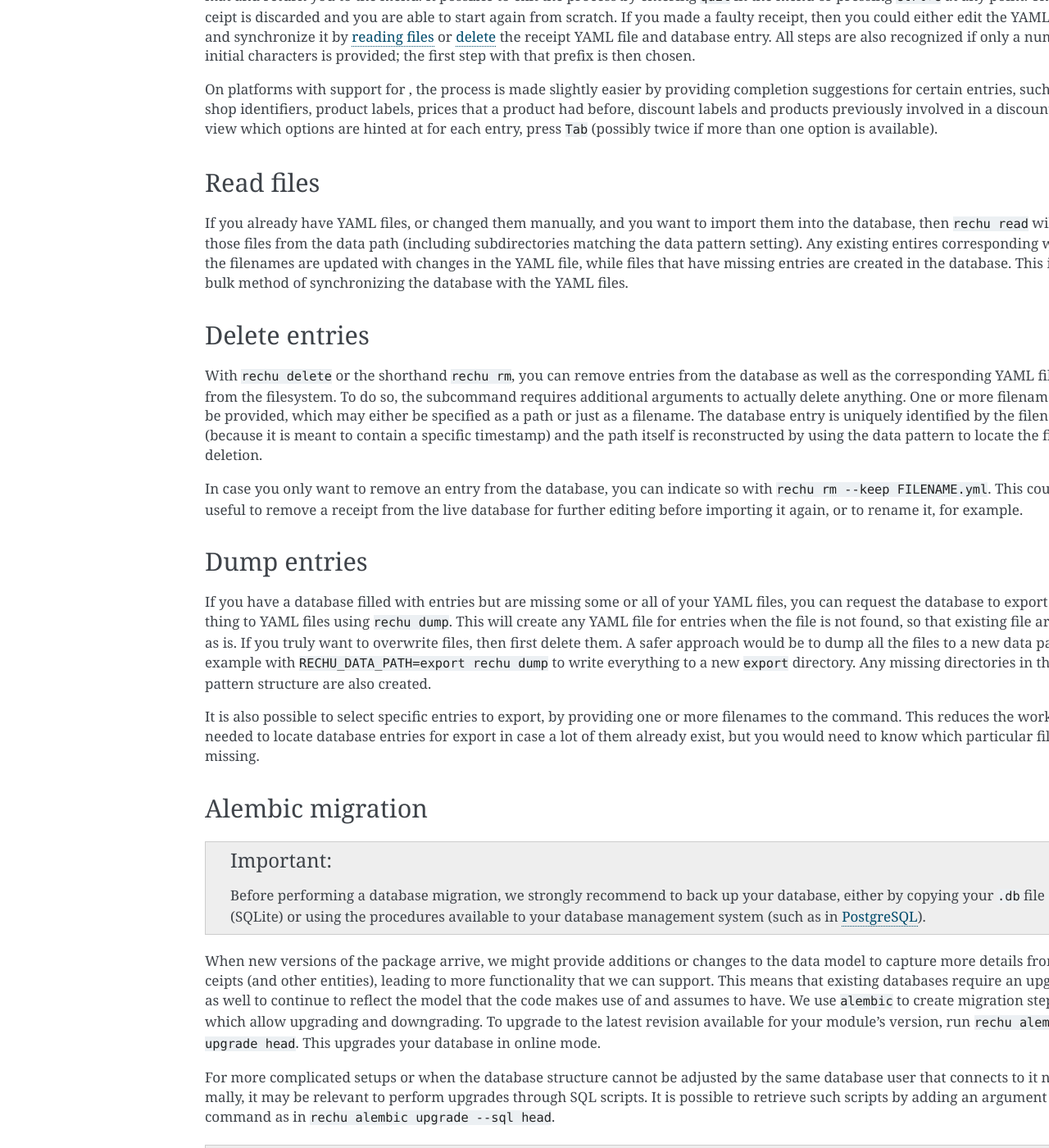
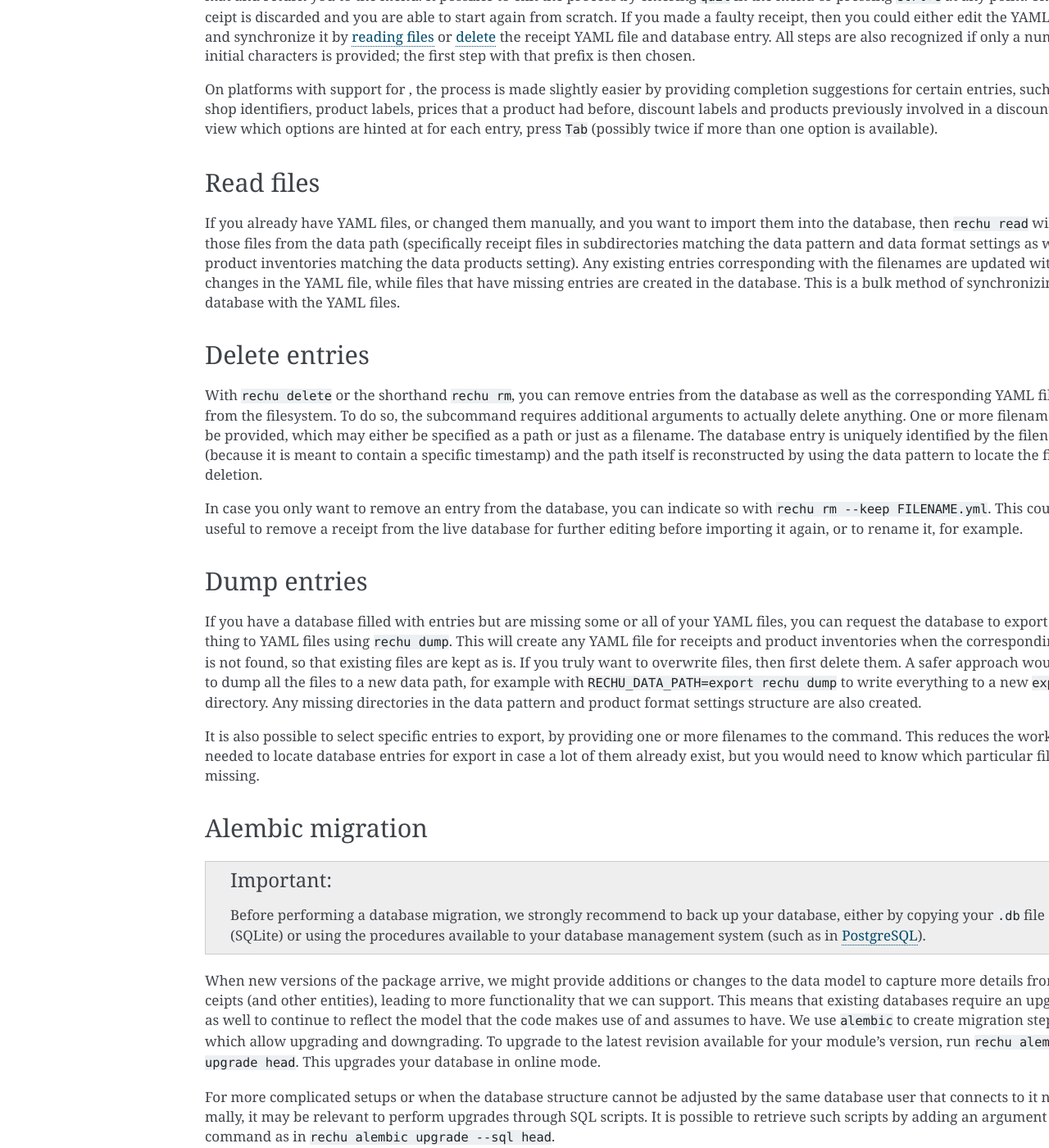
Before and after one commit to lhelwerd/rechu, a Sphinx documentation site: the page built from docs/source/commands.md, in a window 1280 px wide and 1400 px high, scrolled down 1303 px. Shown: the whole window at 82% size. Built offline with Sphinx 7.4.7, drawn with Linux system fonts in a browser that asks for light colours; pages that are not in the unit, such as notebooks, are missing from menus.

Commit message:
Update CHANGELOG.md, README.md and documentation

```diff
--- a/docs/source/commands.md
+++ b/docs/source/commands.md
@@ -91,11 +91,12 @@ than one option is available).
 
 If you already have YAML files, or changed them manually, and you want to
 import them into the database, then `rechu read` will read those files from the
-data path (including subdirectories matching the data pattern setting). Any
-existing entires corresponding with the filenames are updated with changes in
-the YAML file, while files that have missing entries are created in the
-database. This is a bulk method of synchronizing the database with the YAML
-files.
+data path (specifically receipt files in subdirectories matching the data
+pattern and data format settings as well as product inventories matching the
+data products setting). Any existing entries corresponding with the filenames
+are updated with changes in the YAML file, while files that have missing
+entries are created in the database. This is a bulk method of synchronizing the
+database with the YAML files.
 
 (delete)=
 ## Delete entries
@@ -119,12 +120,13 @@ rename it, for example.
 
 If you have a database filled with entries but are missing some or all of your
 YAML files, you can request the database to export everything to YAML files
-using `rechu dump`. This will create any YAML file for entries when the file is
-not found, so that existing file are kept as is. If you truly want to overwrite
-files, then first delete them. A safer approach would be to dump all the files
-to a new data path, for example with `RECHU_DATA_PATH=export rechu dump` to
-write everything to a new `export` directory. Any missing directories in the
-data pattern structure are also created.
+using `rechu dump`. This will create any YAML file for receipts and product
+inventories when the corresponding file is not found, so that existing files
+are kept as is. If you truly want to overwrite files, then first delete them.
+A safer approach would be to dump all the files to a new data path, for example
+with `RECHU_DATA_PATH=export rechu dump` to write everything to a new `export`
+directory. Any missing directories in the data pattern and product format
+settings structure are also created.
 
 It is also possible to select specific entries to export, by providing one or
 more filenames to the command. This reduces the work needed to locate database
```
Also changed, not shown: CHANGELOG.md (+1 -1 lines), README.md (+4 -3 lines).
